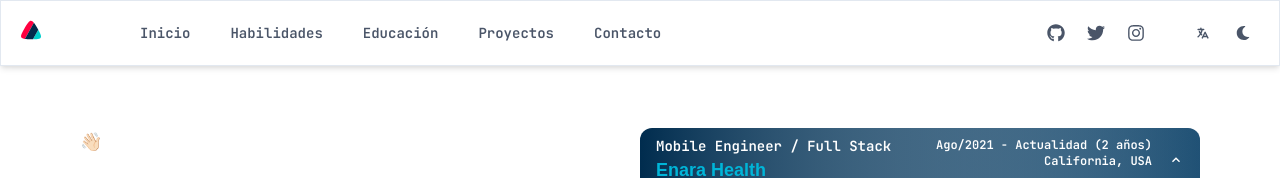
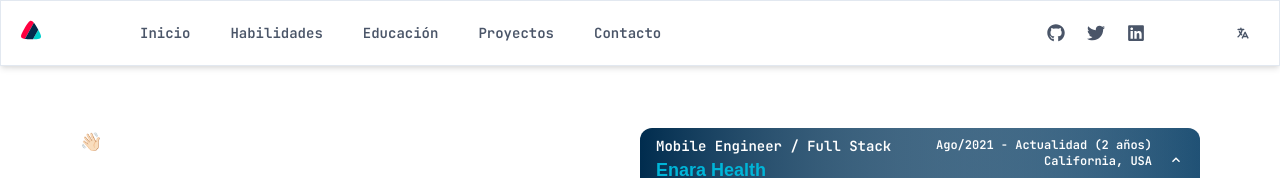
Before and after one commit to arielscc/myf, a Next.js app: page / in a window 1280 px wide. Shown: the top 178 px of the page. Built offline with nearby package versions, Linux system fonts and the light colour scheme; a web font is replaced by a local one.

Commit message:
update: remove instagram link to linkedin

```diff
--- a/sections/Header.js
+++ b/sections/Header.js
@@ -12,18 +12,15 @@ import {
   MenuOptionGroup,
   Tooltip,
   chakra,
-  useColorMode,
   useColorModeValue,
-  useDisclosure,
+  useDisclosure
 } from '@chakra-ui/react';
 import Image from 'next/image';
 import React, { useContext } from 'react';
 import {
   FaGithub,
-  FaInstagram,
-  FaMoon,
-  FaSun,
-  FaTwitter,
+  FaLinkedin,
+  FaTwitter
 } from 'react-icons/fa';
 
 import { useRouter } from 'next/dist/client/router';
@@ -32,9 +29,7 @@ import AppContext from '../context/context';
 import Logo from '../public/assets/logo.svg';
 
 const Header = ({ inview }) => {
-  const ThemeIcon = useColorModeValue(FaMoon, FaSun);
   const { isOpen, onToggle } = useDisclosure();
-  const { toggleColorMode } = useColorMode();
   const padding = inview ? '4' : '2';
   const { header } = useContext(AppContext);
   const { categories } = header;
@@ -137,14 +132,14 @@ const Header = ({ inview }) => {
               rel="noopener"
             />
           </Tooltip>
-          <Tooltip hasArrow label="Instagram">
+          <Tooltip hasArrow label="Linkedin">
             <IconButton
               as={Link}
-              href="https://instagram.com/arielchura"
+              href="https://linkedin.com/in/arielchura"
               target="_blank"
               rounded="md"
               fontSize="lg"
-              icon={<FaInstagram />}
+              icon={<FaLinkedin />}
               variant="primary"
               size="sm"
               aria-label="link to instagram"
@@ -185,12 +180,6 @@ const Header = ({ inview }) => {
         </Menu>
         <IconButton
           rounded="md"
-          icon={<ThemeIcon />}
-          onClick={toggleColorMode}
-          aria-label="toggle color mode"
-        />
-        <IconButton
-          rounded="md"
           icon={<Icon as={isOpen ? HiX : HiMenu} h="5" w="5" />}
           onClick={onToggle}
           display={{ base: 'inline-flex', lg: 'none' }}
```
